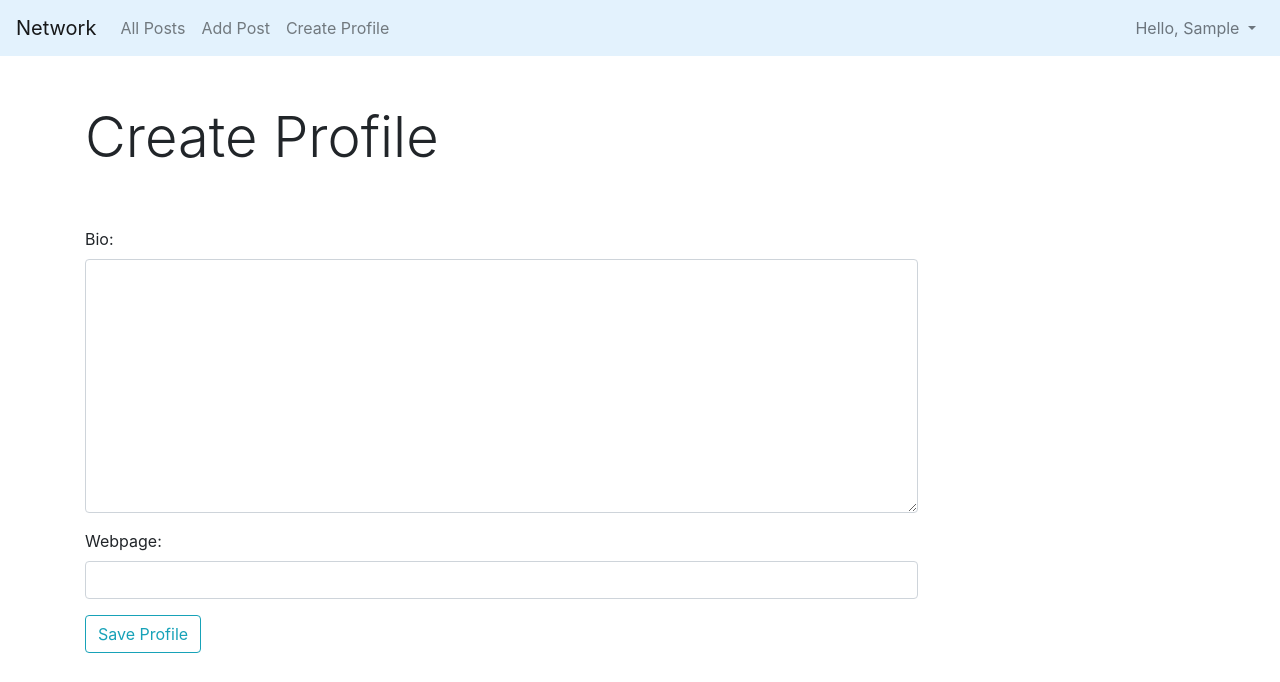
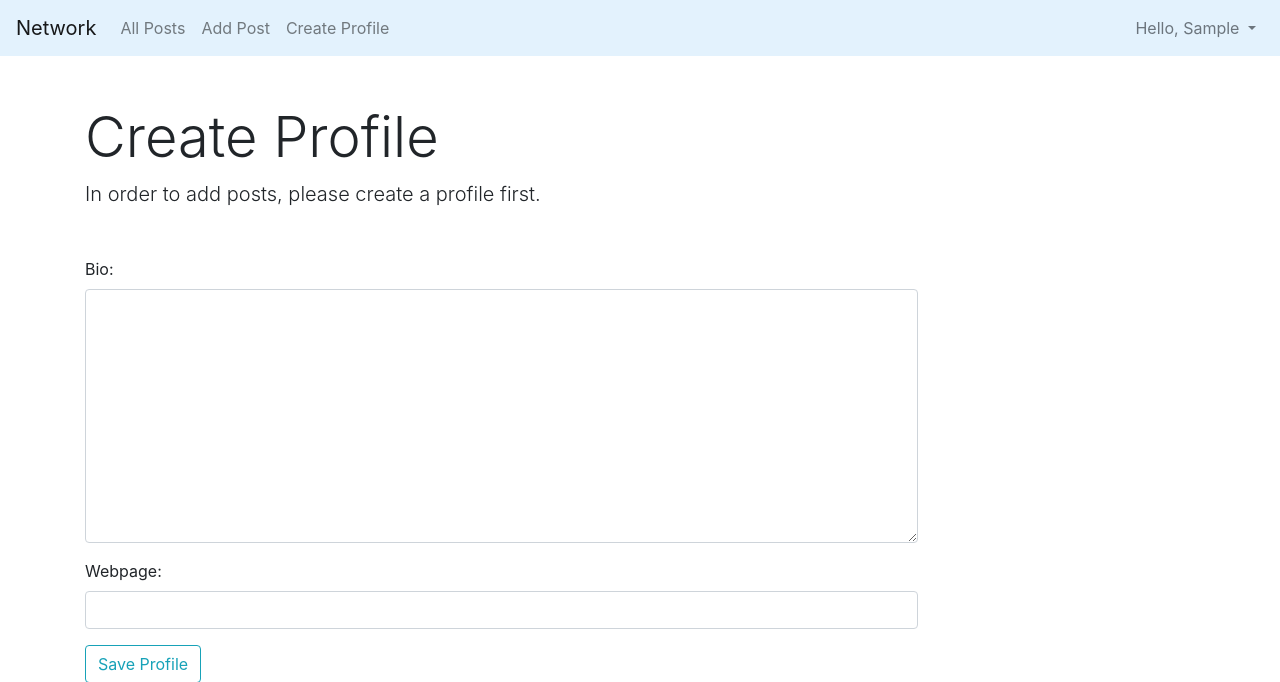
Before and after one commit to angelr1076/CS50-Network, a Django app: page /profile/add/ in a window 1280 px wide. Shown: the top 682 px of the page. Run offline with Django 3.2, Linux system fonts and the light colour scheme; the visitor is signed in with stand-in values (Sample User, id 1); some libraries are stand-ins or nearby versions.

Commit message:
Fixed routing with profiles and posts when user first creates an account

```diff
--- a/network/templates/network/layout.html
+++ b/network/templates/network/layout.html
@@ -22,18 +22,22 @@
                   <a class="nav-link" href="{% url 'network:index' %}">All Posts</a>
                 </li>
                 {% if user.is_authenticated %}
+                {% if user.profile.id %}
                     <li class="nav-item">
                         <a class="nav-link" href="{% url 'network:post-add' %}">Add Post</a>
                     </li>
+                {% else %}
+                <li class="nav-item">
+                    <a class="nav-link" href="{% url 'network:profile-add' %}">Add Post</a>
+                </li>
+                {% endif %}
                     {% if user.profile.id %}
                     <li class="nav-item">
                         <a class="nav-link" href="{% url 'network:follow-posts' user.profile.id %}">Following</a>
                     </li>
-                    {% if user.profile.id %}
                     <li class="nav-item">
                         <a class="nav-link" href="{% url 'network:profile-detail' user.profile.id %}"> View Profile</a>
                     </li>
-                    {% endif %}
                     {% else %}
                     <li class="nav-item">
                         <a class="nav-link" href="{% url 'network:profile-add' %}">Create Profile</a>
--- a/network/templates/network/post-profile.html
+++ b/network/templates/network/post-profile.html
@@ -9,6 +9,7 @@
         <form action="{% url 'network:follow-profile' profile.id %}" method="POST" class="p-2 m-1">
             {% csrf_token %}
             {% if user.is_authenticated %}
+            {% if user.profile.id %}
                 {% if request.user.id != profile.user.id %}
                     {% if request.user in profile.follower.all %}
                         <button type="submit" name="profile_id" value="{{ profile.id }}" class="btn btn-danger shadow">Unfollow</button>
@@ -16,6 +17,9 @@
                         <button type="submit" name="profile_id" value="{{ profile.id }}" class="btn btn-primary shadow">Follow</button>
                     {% endif %}
                 {% endif %}
+            {% else %}
+            <span class="lead">You must create a profile to follow other users.</span>
+            {% endif %}
             {% endif %}
         </form>
         <br/>
--- a/network/templates/network/profile-add.html
+++ b/network/templates/network/profile-add.html
@@ -2,6 +2,7 @@
 
 {% block body %}
 <h2 class="display-4 pt-5">Create Profile</h2>
+<span class="lead">In order to add posts, please create a profile first.</span>
     <form action="{% url 'network:profile-add' %}" class="form-group pt-5" method="POST">
         {% csrf_token %}
         {{ form.as_p }}
```
